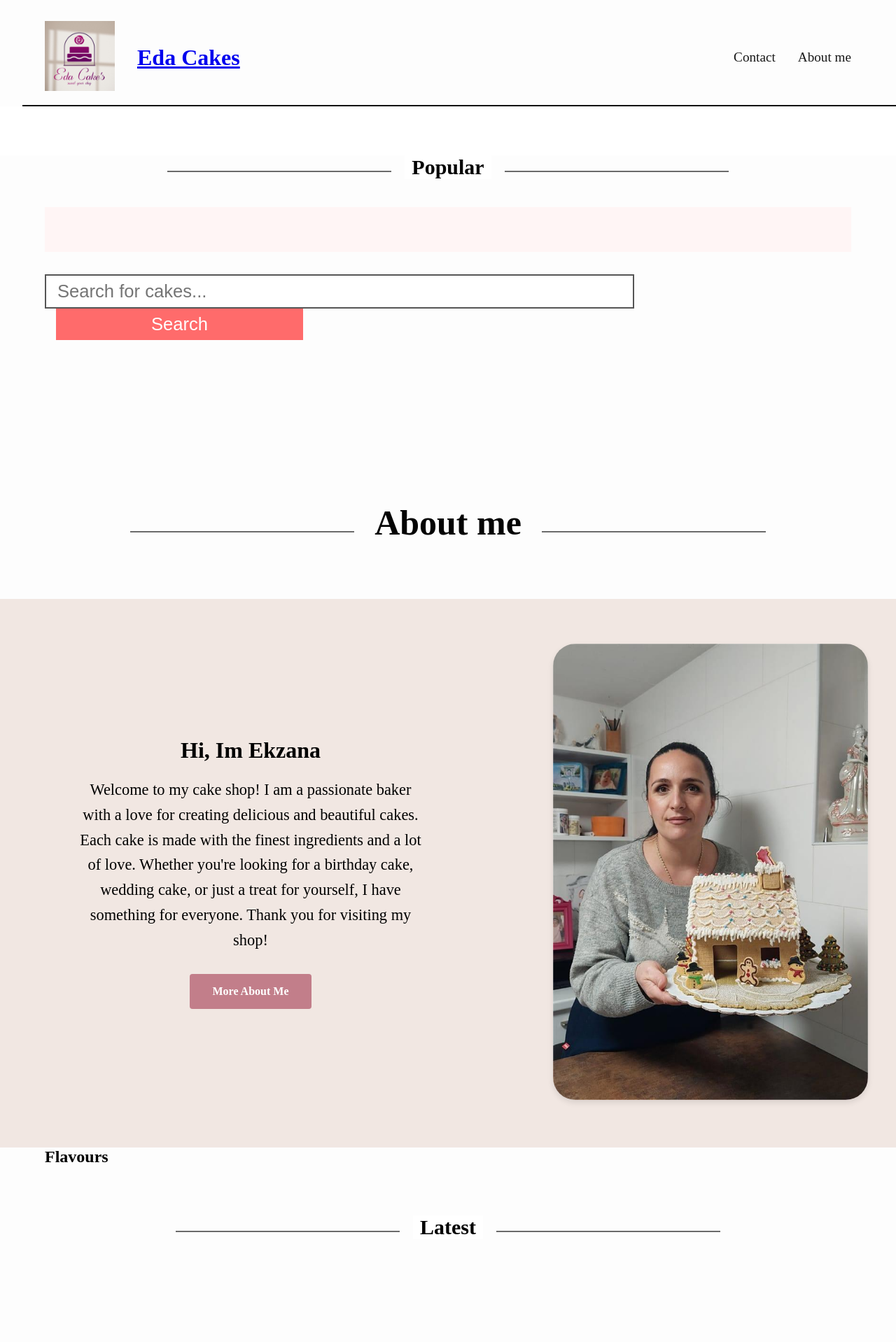
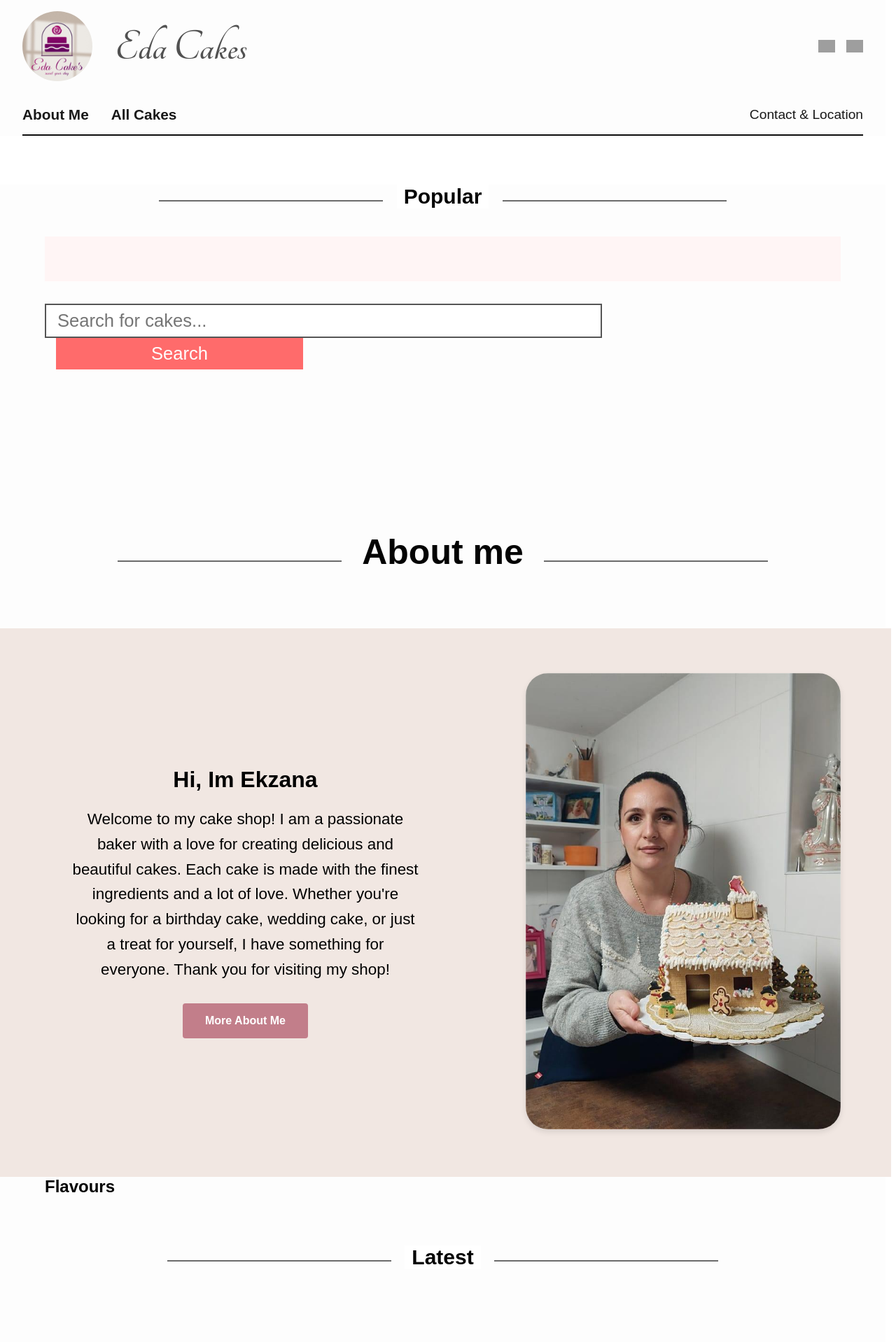
Before and after one commit to Burendoo/Cake_website, a Django app: template main/templates/main/home.html in a window 1280 px wide; the page is wider, and only the part inside the window is pictured. Shown: that part at 70% size. Before the commit the page ends 1764 px from the top of that part, so only its background shows below. Run offline with Django 3.2, Linux system fonts and the light colour scheme; the template is opened without the code that fills it, so the values that code supplies are empty; grey boxes are pictures that could not be loaded.

Commit message:
changed header and added contact info

```diff
--- a/main/static/main/home.css
+++ b/main/static/main/home.css
@@ -57,7 +57,7 @@
 
     /* Individual Card */
     .popular-cake-card {
-      width: 20rem;
+      width: 24rem;
       background: white;
       border-radius: 0.5rem;
       overflow: hidden;
@@ -293,7 +293,7 @@
 
     /* Individual Card */
     .latest-cake-card {
-      width: 20rem;
+      width: 24rem;
       background: white;
       border-radius: 0.5rem;
       overflow: hidden;
--- a/main/templates/main/includes/header.html
+++ b/main/templates/main/includes/header.html
@@ -1,27 +1,41 @@
 {% load static %}
 
 {% block content %}
-<div class="container">
+<div class="header-wrapper">
       <header class="header-container">
           <div class="nav-container">
               <div class="navdiv">
-            <a href="{% url 'home' %}">
+                  <a href="/">
                       <ul class="logo-list">
-                        <li><img src="{% static 'main/images/Logo.jpg' %}" alt="" class="logo"></li>
-                        <li><h1>Eda Cakes</h1></li>
+                          <li><img src="{% static 'main/images/Logo.jpg' %}" alt="Eda Cakes Logo" class="logo"></li>
+                          <li><h1 class="logo_name">Eda Cakes</h1></li>
                       </ul>
                   </a>
               </div>
+              <div class="icons">
+                  <ul class="icon-list">
+                      <li><a href="https://www.facebook.com/edacakes"><img src="{% static 'main/images/facebook.png' %}" alt="Facebook"></a></li>
+                      <li><a href="https://www.instagram.com/edacakes/"><img src="{% static 'main/images/instagram.png' %}" alt="Instagram"></a></li>
+                  </ul>
+              </div>
+          </div>
+
+          <div class="nav-info-container">
+              <div class="info-container">
+                  <ul class="info-list">
+                      <li><a href="">About Me</a></li>
+                      <li><a href="">All Cakes</a></li>
+
+                  </ul>
+              </div>
               <nav class="navbar">
                   <ul class="nav-list">
-                      <li><a href="#">Contact</a></li>
-                      <li><a href="#">About me</a></li>
+                      <li><a href="{% url "contact" %}">Contact & Location</a></li>
                   </ul>
               </nav>
           </div>
       </header>
-
-  <hr class="line" >
+      <hr class="line">
   </div>
 
 
--- a/main/urls.py
+++ b/main/urls.py
@@ -5,6 +5,7 @@ urlpatterns = [
     path('', views.HomeView.as_view(), name='home'),
     path('about/', views.about, name='about'),
     path('search/', views.search, name='search'),
+    path('contact/', views.contact, name='contact'),
     path('cake/<slug:cake_slug>', views.SingleCakeView.as_view(), name="cake_info" ),
     path('flavour/<slug:flavour_slug>', views.flavours, name='cake_by_flavour'),
 ]
--- a/main/views.py
+++ b/main/views.py
@@ -62,3 +62,8 @@ class SingleCakeView(DetailView):
     def get_context_data(self, **kwargs):
         context = super().get_context_data(**kwargs)
         return context
+
+
+
+def contact(request):
+    return render(request, 'main/contact.html')
--- a/static/include/header.css
+++ b/static/include/header.css
@@ -1,57 +1,136 @@
-.container{
+@import url('https://fonts.googleapis.com/css2?family=Tangerine:wght@400;700&display=swap');
 
+html {
+    box-sizing: border-box;
+    width: 100vw;
+    overflow-x: hidden;
+}
+
+*, *:before, *:after {
+    box-sizing: inherit;
+}
+
+body {
+    margin: 0;
+    padding: 0;
+    width: 100%;
+    overflow-y: scroll;
+    font-family: Arial, sans-serif;
+}
+
+/* Header Container */
+.header-wrapper {
+    max-width: 90rem;
     margin: 0 auto;
     padding: 0 2rem;
-    height: 100vh auto;
     background-color: #fdfdfd;
+    position: relative;
 }
 
-.logo{
-    max-width: 100px;
+.header-container {
+    width: 100%;
+    position: relative;
 }
 
-
-
-.header-container{
-    width: 100%;
-
+/* Logo Styles */
+.logo {
+    max-width: 100px;
+    border-radius: 50%;
+    object-fit: cover;
 }
 
-.logo-list{
+.logo_name {
+    font-family: 'Tangerine', cursive;
+    font-size: 4rem;
+    opacity: 0.75;
+    margin: 0;
+    color: #181818;
+}
+
+/* Navigation Top Section */
+.nav-container {
+    width: 100%;
+    display: flex;
+    justify-content: space-between;
+    align-items: center;
+    padding: 1rem 0;
+}
+
+.logo-list {
     display: flex;
     gap: 2rem;
     list-style: none;
     align-items: center;
+    margin: 0;
+    padding: 0;
 }
 
+.navdiv a {
+    text-decoration: none;
+}
 
-.nav-container{
-    max-width: 100rem;
-    margin: 0 auto;
-    padding: 1rem 2rem;
+/* Social Icons */
+.icon-list {
+    display: flex;
+    gap: 1rem;
+    list-style: none;
+    margin: 0;
+    padding: 0;
+}
+
+.icon-list li a img {
+    width: 1.5rem;
+    height: auto;
+}
+
+/* Navigation Bottom Section */
+.nav-info-container {
+    width: 100%;
     display: flex;
     justify-content: space-between;
     align-items: center;
-    background: #fdfdfd;
-    padding-top: 30px;
+    padding: 1rem 0;
 }
 
-.nav-list{
+.info-list, .nav-list {
     display: flex;
     gap: 2rem;
     list-style: none;
-
+    margin: 0;
+    padding: 0;
+    align-items: center;
 }
 
-.nav-list li a{
+.info-list li a {
+    text-decoration: none;
+    color: #181818;
+    font-size: 1.3rem;
+    font-weight: bold;
+}
+
+.nav-list li a {
     text-decoration: none;
     color: #181818;
     font-size: 1.2rem;
     font-weight: 500;
 }
 
-.line{
-    width: 86rem;
+/* Divider Line */
+.line {
+    width: 100%;
     border: 1.2px solid rgb(12, 12, 12);
-    margin: 0 auto;
+    margin: 0;
 }
+
+/* Fallback for scrollbar consistency */
+body {
+    padding-right: calc(100vw - 100%);
+}
+
+/* Modern scrollbar handling */
+@supports (scrollbar-gutter: stable) {
+    body {
+        padding-right: 0;
+        scrollbar-gutter: stable;
+    }
+}
```
Also changed, not shown: main/static/main/contact.css (added, +69 -0 lines), main/templates/main/contact.html (added, +91 -0 lines). Lines whose indentation alone changed are shown as unchanged.
